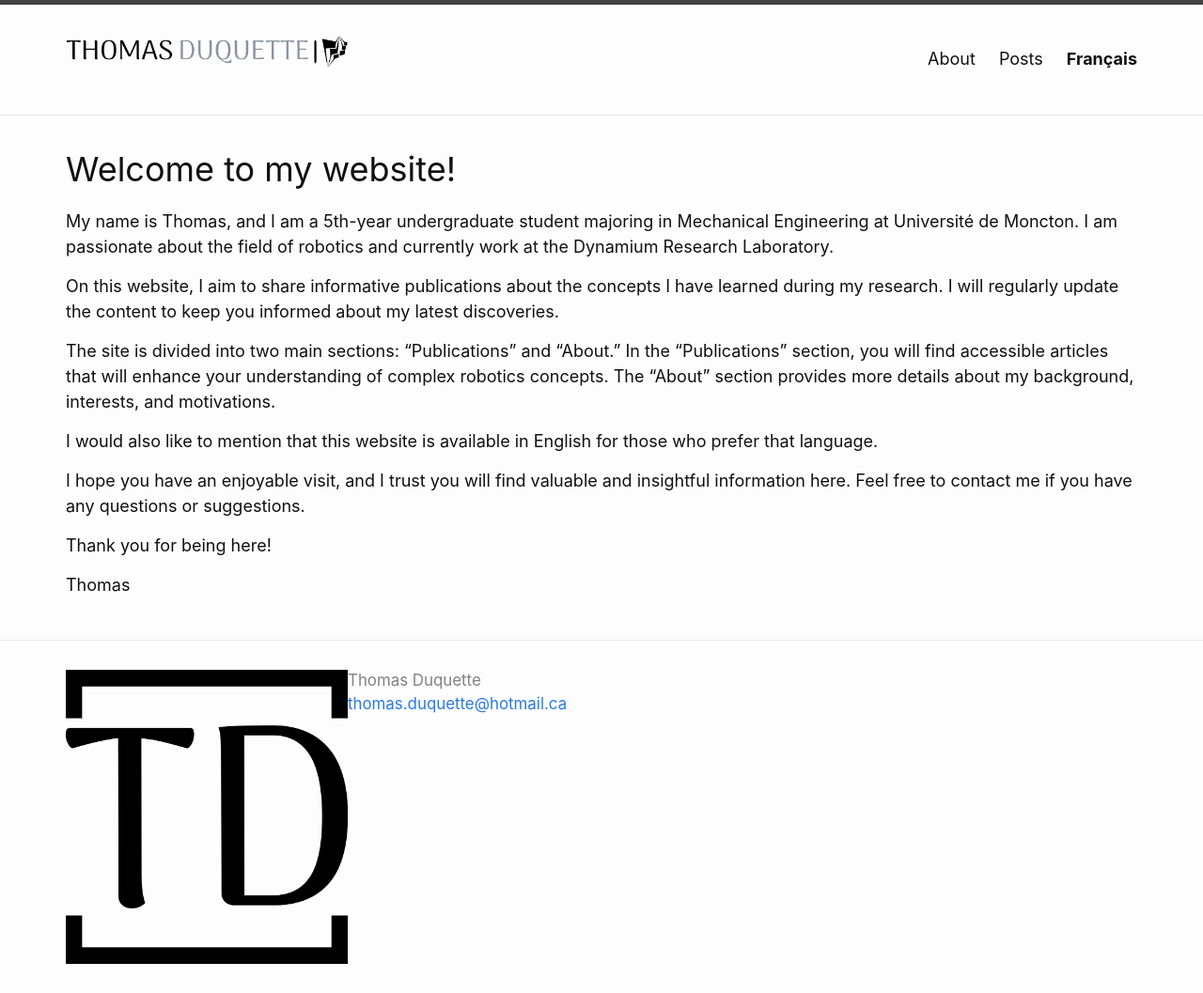
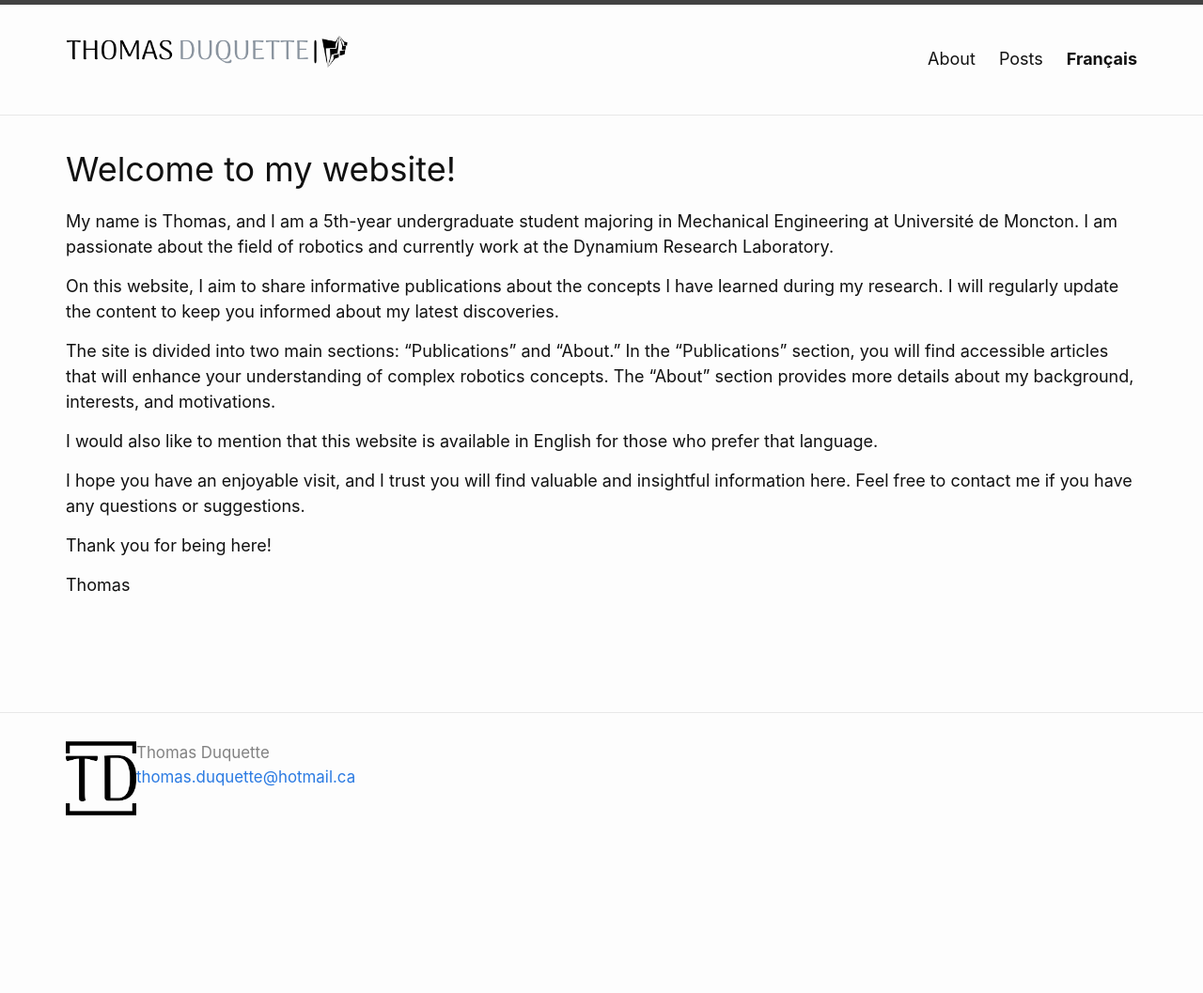
Before and after one commit to ThomasDuquette/ThomasDuquette.github.io, a Jekyll site: the page built from home.md, in a window 1280 px wide. Shown: the whole page at 94% size. Built offline with Jekyll 4.4.1, drawn with Linux system fonts in a browser that asks for light colours; after the commit the page ends 900 px from its top, so only the background shows below that.

Commit message:
footer work

```diff
--- a/_includes/footer.html
+++ b/_includes/footer.html
@@ -3,7 +3,7 @@
 
   <div class="wrapper">
 
-    <a class="site-title" rel="author" href="{{ "/accueil" | relative_url }}"><img src={{ "assets/images/TD-logo-no-background.png" | relative_url }} alt={{ site.title }} style="width: 300px;"></a>
+    <a class="site-title" rel="author" href="{{ "/accueil" | relative_url }}"><img src={{ "assets/images/TD-logo-no-background.png" | relative_url }} alt={{ site.title }} style="width: 75px;"></a>
 
     <div class="footer-col-wrapper">
       <div class="footer-col">
```
